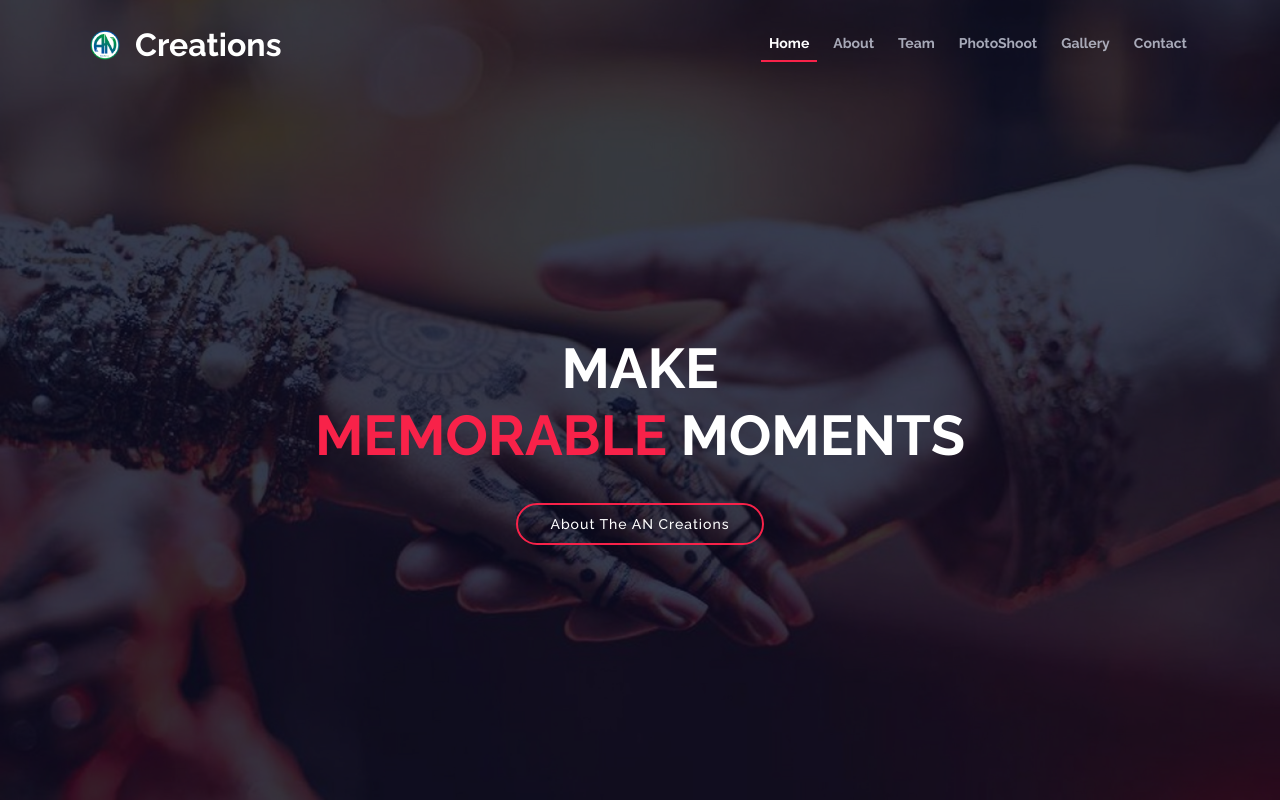
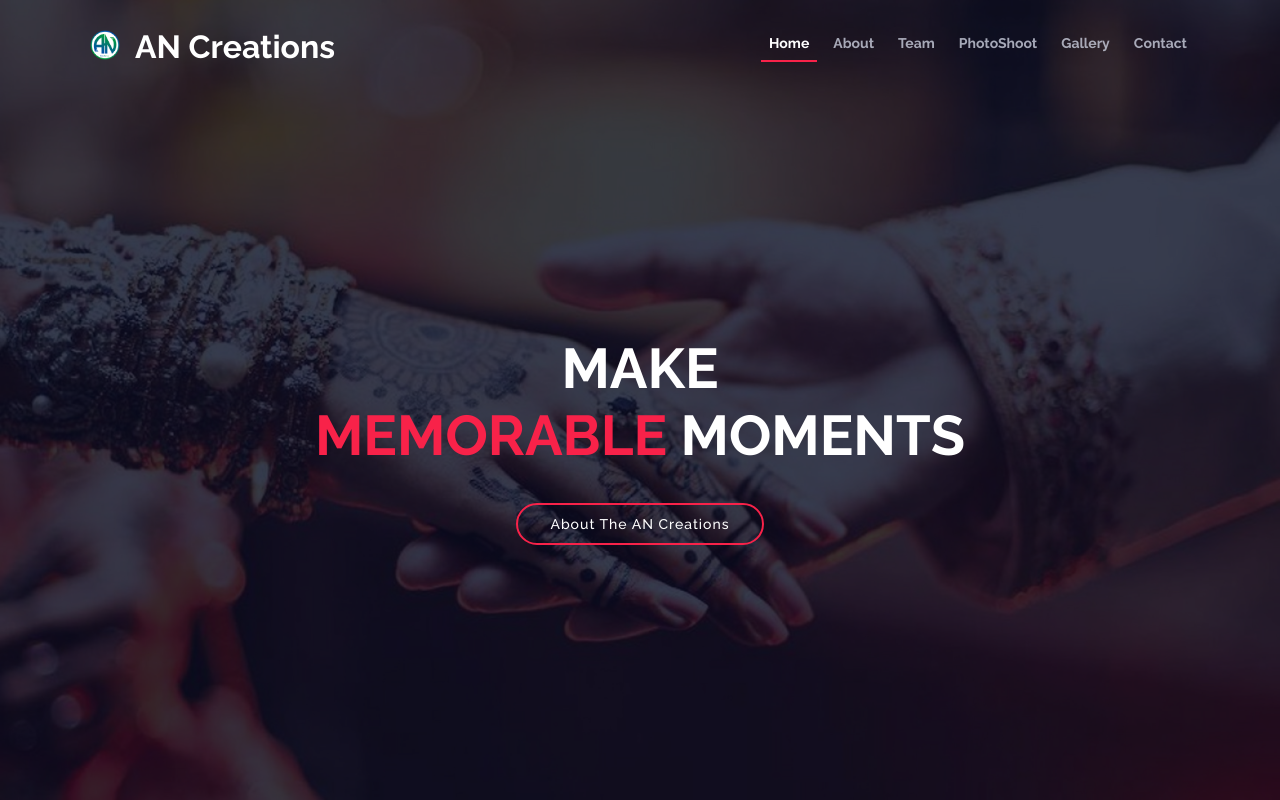
Before and after one commit to Sameer7878/ancreations, a plain HTML site: page index.html in a window 1280 px wide. Shown: the top 800 px of the page. Drawn offline with nearby package versions, Linux system fonts and the light colour scheme.

Commit message:
Update index.html

```diff
--- a/index.html
+++ b/index.html
@@ -37,7 +37,7 @@
         <a href="#intro" class="scrollto">
           <div style="display: flex; align-items: center; justify-content: center;">
             <img src="img/AN Creations Logo PNG.png" alt="Logo" style="height: 40px; margin-bottom: 10%;">
-            <h2 style="color: white; font-weight: bold; margin-left: 10px;">Creations</h2>
+            <h2 style="color: white; font-weight: bold; margin-left: 10px;">AN Creations</h2>
           </div>
         </a>
 
```
